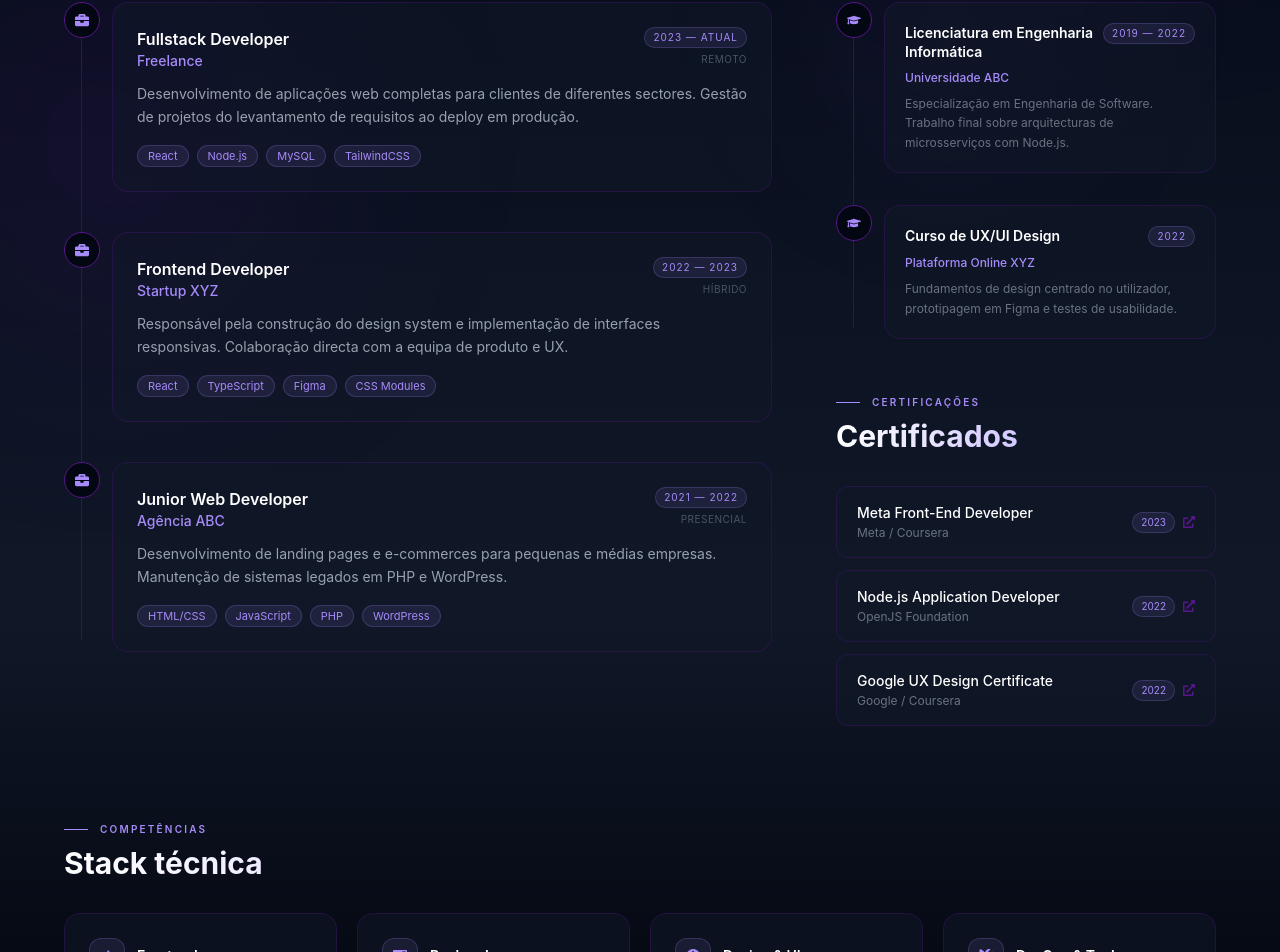
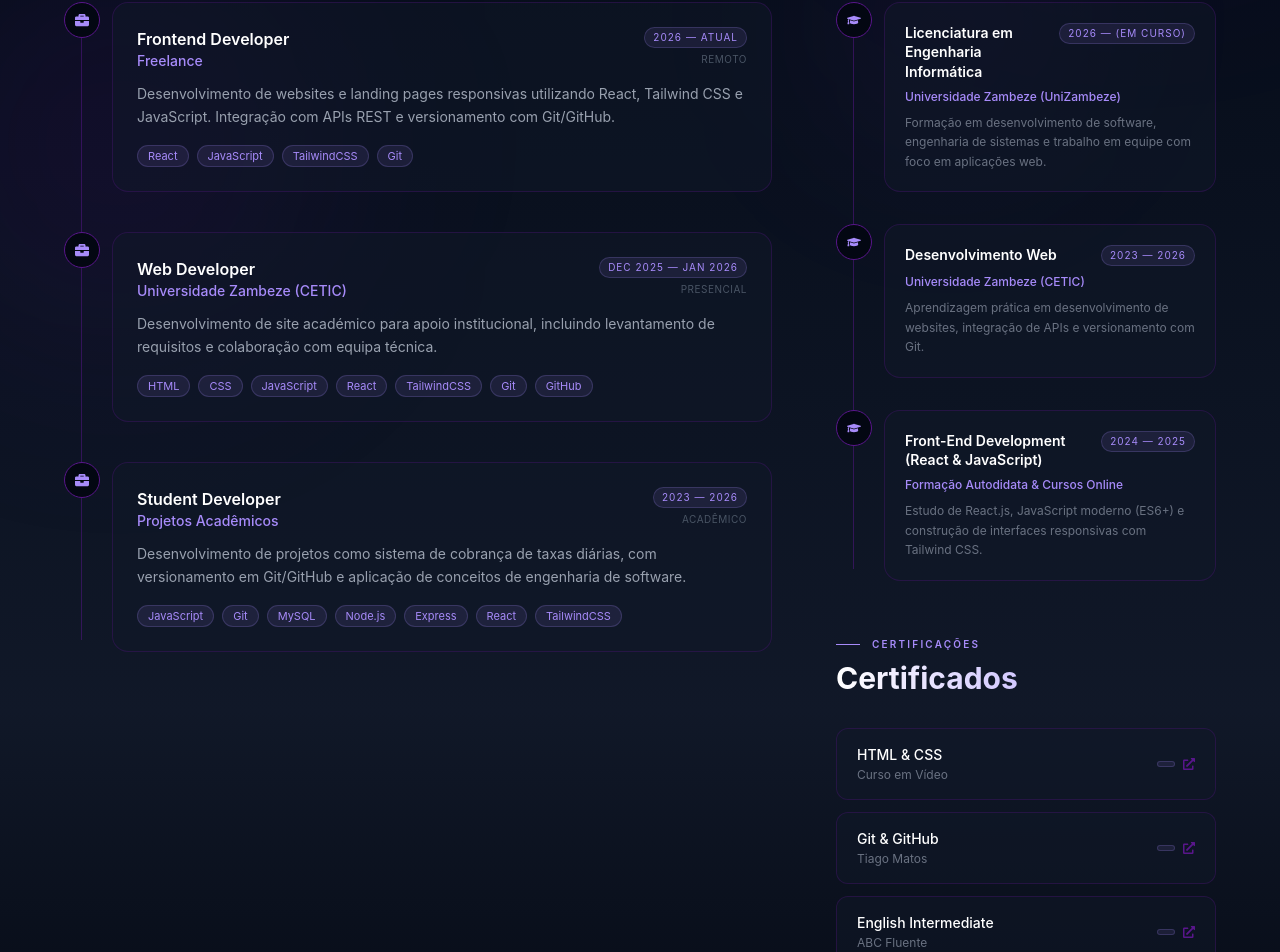
Before and after one commit to GeraldoChin/Portifolio-React-Admin, a React (Vite) app: page /resume in a window 1280 px wide. Shown: the part 517-1469 px from the top of the page. Built offline with nearby package versions, Linux system fonts and the light colour scheme.

Commit message:
Dados reais atualizados

```diff
--- a/src/Components/Site/About.jsx
+++ b/src/Components/Site/About.jsx
@@ -28,11 +28,11 @@ const stagger = {
 
 /* ── Data ── */
 const skills = [
-  { label: "React & Next.js",     level: 92 },
-  { label: "Node.js & Express",   level: 88 },
-  { label: "MySQL / PostgreSQL",  level: 80 },
-  { label: "Tailwind CSS",        level: 95 },
-  { label: "Docker & DevOps",     level: 70 },
+  { label: "React & React Native",     level: 55 },
+  { label: "Node.js & Express",   level: 45 },
+  { label: "MySQL / PostgreSQL",  level: 45 },
+  { label: "Tailwind CSS",        level: 75 },
+  { label: "Git & Git Hub",     level: 70 },
 ];
 
 const cards = [
@@ -55,11 +55,11 @@ const cards = [
 
 const timeline = [
   { icon: <FaBriefcase />,    year: "2023 — Atual",  title: "Fullstack Developer",    place: "Freelance" },
-  { icon: <FaBriefcase />,    year: "2022 — 2023",   title: "Frontend Developer",     place: "Startup XYZ" },
-  { icon: <FaGraduationCap />,year: "2019 — 2022",   title: "Engenharia Informática", place: "Universidade ABC" },
+  { icon: <FaBriefcase />,    year: "2024 — 2025",   title: "Frontend Developer",     place: "Startup XYZ" },
+  { icon: <FaGraduationCap />,year: "2023 — em curso",   title: "Engenharia Informática", place: "Universidade ABC" },
 ];
 
-const techBadges = ["React","Next.js","Node.js","TypeScript","TailwindCSS","MySQL","PostgreSQL","Docker","Git","REST APIs","Figma","Linux"];
+const techBadges = ["React","React Native","Node.js","TailwindCSS","MySQL","Git","REST APIs","Figma"];
 
 export default function AboutPage() {
   /* mouse-tilt para a foto */
--- a/src/Components/Site/Resume.jsx
+++ b/src/Components/Site/Resume.jsx
@@ -18,46 +18,49 @@ const fadeUp = {
   show:   { opacity: 1, y: 0, transition: { duration: 0.65, ease: [0.22, 1, 0.36, 1] } },
 };
 const stagger = { hidden: {}, show: { transition: { staggerChildren: 0.11 } } };
-
 const experience = [
   {
-    role:    "Fullstack Developer",
+    role:    "Frontend Developer",
     company: "Freelance",
-    period:  "2023 — Atual",
+    period:  "2026 — Atual",
     type:    "Remoto",
-    desc:    "Desenvolvimento de aplicações web completas para clientes de diferentes sectores. Gestão de projetos do levantamento de requisitos ao deploy em produção.",
-    tags:    ["React", "Node.js", "MySQL", "TailwindCSS"],
+    desc:    "Desenvolvimento de websites e landing pages responsivas utilizando React, Tailwind CSS e JavaScript. Integração com APIs REST e versionamento com Git/GitHub.",
+    tags:    ["React", "JavaScript", "TailwindCSS", "Git"],
   },
   {
-    role:    "Frontend Developer",
-    company: "Startup XYZ",
-    period:  "2022 — 2023",
-    type:    "Híbrido",
-    desc:    "Responsável pela construção do design system e implementação de interfaces responsivas. Colaboração directa com a equipa de produto e UX.",
-    tags:    ["React", "TypeScript", "Figma", "CSS Modules"],
+    role:    "Web Developer",
+    company: "Universidade Zambeze (CETIC)",
+    period:  "Dec 2025 — Jan 2026",
+    type:    "Presencial",
+    desc:    "Desenvolvimento de site académico para apoio institucional, incluindo levantamento de requisitos e colaboração com equipa técnica.",
+    tags:    ["HTML", "CSS", "JavaScript", "React", "TailwindCSS", "Git", "GitHub"],
   },
   {
-    role:    "Junior Web Developer",
-    company: "Agência ABC",
-    period:  "2021 — 2022",
-    type:    "Presencial",
-    desc:    "Desenvolvimento de landing pages e e-commerces para pequenas e médias empresas. Manutenção de sistemas legados em PHP e WordPress.",
-    tags:    ["HTML/CSS", "JavaScript", "PHP", "WordPress"],
+    role:    "Student Developer",
+    company: "Projetos Acadêmicos",
+    period:  "2023 — 2026",
+    type:    "Acadêmico",
+    desc:    "Desenvolvimento de projetos como sistema de cobrança de taxas diárias, com versionamento em Git/GitHub e aplicação de conceitos de engenharia de software.",
+    tags:    ["JavaScript", "Git", "MySQL", "Node.js", "Express", "React", "TailwindCSS"],
   },
-];
-
-const education = [
+];const education = [
   {
     degree: "Licenciatura em Engenharia Informática",
-    school: "Universidade ABC",
-    period: "2019 — 2022",
-    desc:   "Especialização em Engenharia de Software. Trabalho final sobre arquitecturas de microsserviços com Node.js.",
+    school: "Universidade Zambeze (UniZambeze)",
+    period: "2026 — (Em curso)",
+    desc:   "Formação em desenvolvimento de software, engenharia de sistemas e trabalho em equipe com foco em aplicações web.",
   },
   {
-    degree: "Curso de UX/UI Design",
-    school: "Plataforma Online XYZ",
-    period: "2022",
-    desc:   "Fundamentos de design centrado no utilizador, prototipagem em Figma e testes de usabilidade.",
+    degree: "Desenvolvimento Web",
+    school: "Universidade Zambeze (CETIC)",
+    period: "2023 — 2026",
+    desc:   "Aprendizagem prática em desenvolvimento de websites, integração de APIs e versionamento com Git.",
+  },
+  {
+    degree: "Front-End Development (React & JavaScript)",
+    school: "Formação Autodidata & Cursos Online",
+    period: "2024 — 2025",
+    desc:   "Estudo de React.js, JavaScript moderno (ES6+) e construção de interfaces responsivas com Tailwind CSS.",
   },
 ];
 
@@ -65,31 +68,30 @@ const skillGroups = [
   {
     icon:   <FaCode />,
     label:  "Frontend",
-    skills: ["React", "Next.js", "TypeScript", "TailwindCSS", "Framer Motion", "HTML/CSS"],
+    skills: ["React", "JavaScript (ES6+)", "TailwindCSS", "HTML5", "CSS3"],
   },
   {
     icon:   <FaServer />,
-    label:  "Backend",
-    skills: ["Node.js", "Express", "REST APIs", "GraphQL", "MySQL", "PostgreSQL"],
+    label:  "Backend (Básico)",
+    skills: ["Node.js", "MySQL", "REST APIs"],
   },
   {
     icon:   <FaPalette />,
-    label:  "Design & UI",
-    skills: ["Figma", "Design Systems", "Responsive Design", "Acessibilidade"],
+    label:  "UI & Web Design",
+    skills: ["Responsive Design", "UI Básico", "Componentização"],
   },
   {
     icon:   <FaTools />,
-    label:  "DevOps & Tools",
-    skills: ["Docker", "Git & GitHub", "CI/CD", "Linux", "Vercel", "AWS"],
+    label:  "Ferramentas",
+    skills: ["Git", "GitHub", "VS Code", "NPM"],
   },
 ];
 
 const certifications = [
-  { name: "Meta Front-End Developer",         issuer: "Meta / Coursera",    year: "2023" },
-  { name: "Node.js Application Developer",    issuer: "OpenJS Foundation",  year: "2022" },
-  { name: "Google UX Design Certificate",     issuer: "Google / Coursera",  year: "2022" },
+  { name: "HTML & CSS",        issuer: "Curso em Vídeo", year: "" },
+  { name: "Git & GitHub",      issuer: "Tiago Matos",    year: "" },
+  { name: "English Intermediate", issuer: "ABC Fluente", year: "" },
 ];
-
 function SectionLabel({ children }) {
   return (
     <div className="flex items-center gap-3 mb-2">
--- a/src/Components/Site/Skills.jsx
+++ b/src/Components/Site/Skills.jsx
@@ -8,13 +8,13 @@ const Icons = { FaReact, FaHtml5, FaCss3Alt, FaNodeJs, SiTailwindcss, SiJavascri
 export default function Skills() {
   // 🔹 Dados estáticos das skills
   const skills = [
-    { name: "React", icon: "FaReact", percent: 90 },
-    { name: "HTML5", icon: "FaHtml5", percent: 95 },
-    { name: "CSS3", icon: "FaCss3Alt", percent: 90 },
+    { name: "React", icon: "FaReact", percent: 50 },
+    { name: "HTML5", icon: "FaHtml5", percent: 85 },
+    { name: "CSS3", icon: "FaCss3Alt", percent: 65 },
     { name: "TailwindCSS", icon: "SiTailwindcss", percent: 85 },
-    { name: "JavaScript", icon: "SiJavascript", percent: 90 },
+    { name: "JavaScript", icon: "SiJavascript", percent: 40 },
     // { name: "TypeScript", icon: "SiTypescript", percent: 80 },
-    { name: "Node.js", icon: "FaNodeJs", percent: 70 },
+    { name: "Node.js", icon: "FaNodeJs", percent: 40 },
   ];
 
   // 🔹 Função para renderizar ícones
```
Also changed, not shown: 1 other file (tests, documents, lock files or other folders).
